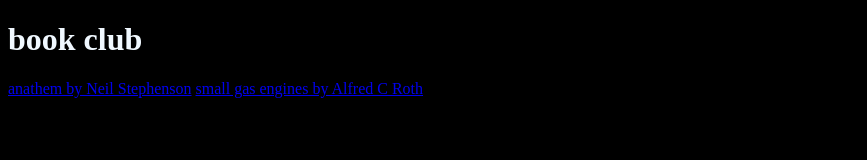
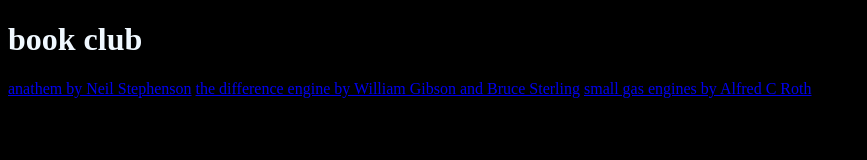
Before and after one commit to spinagain/bookclub, a plain HTML site: page index.html in a window 1280 px wide. Shown: the whole page, without its empty margins (0-867 px from the left). Drawn offline with Linux system fonts and the light colour scheme.

Commit message:
add the difference engine link

```diff
--- a/index.html
+++ b/index.html
@@ -20,6 +20,7 @@
 
 <h1>book club</h1>
 <a href="anathem">anathem by Neil Stephenson</a>
+<a href="the difference engine">the difference engine by William Gibson and Bruce Sterling</a>
 <a href="smallgasengines">small gas engines by Alfred C Roth</a>
 
 </body>
```
